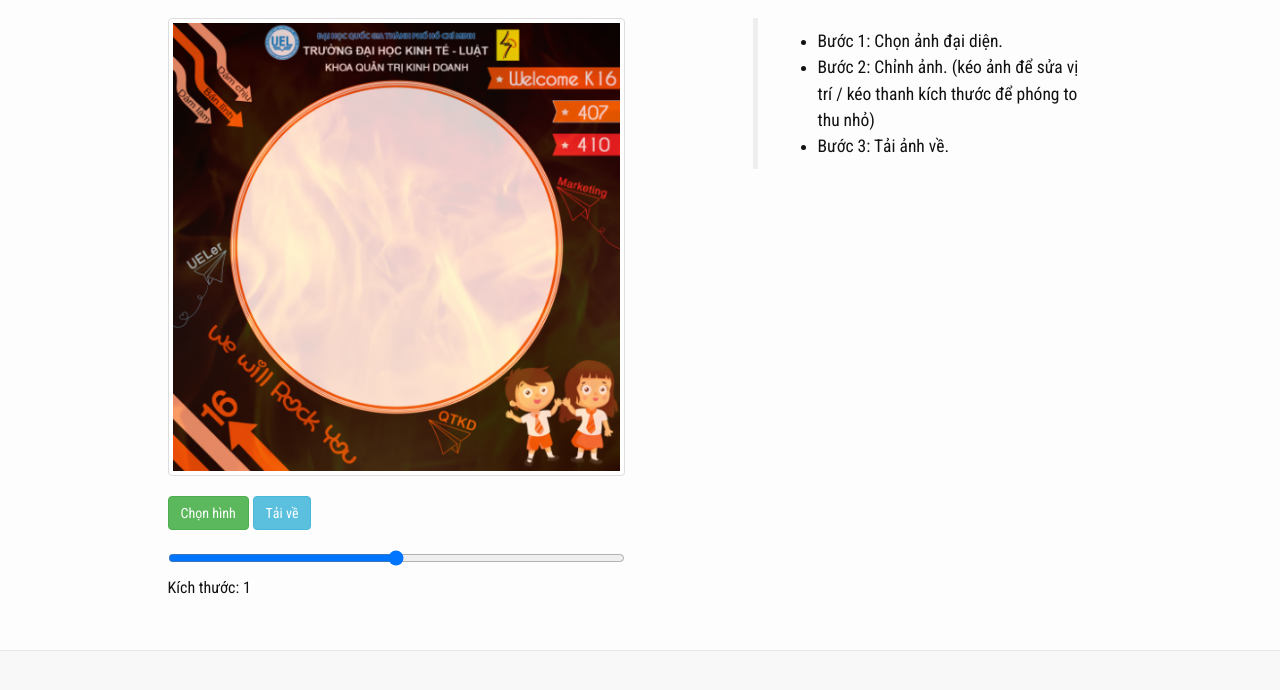
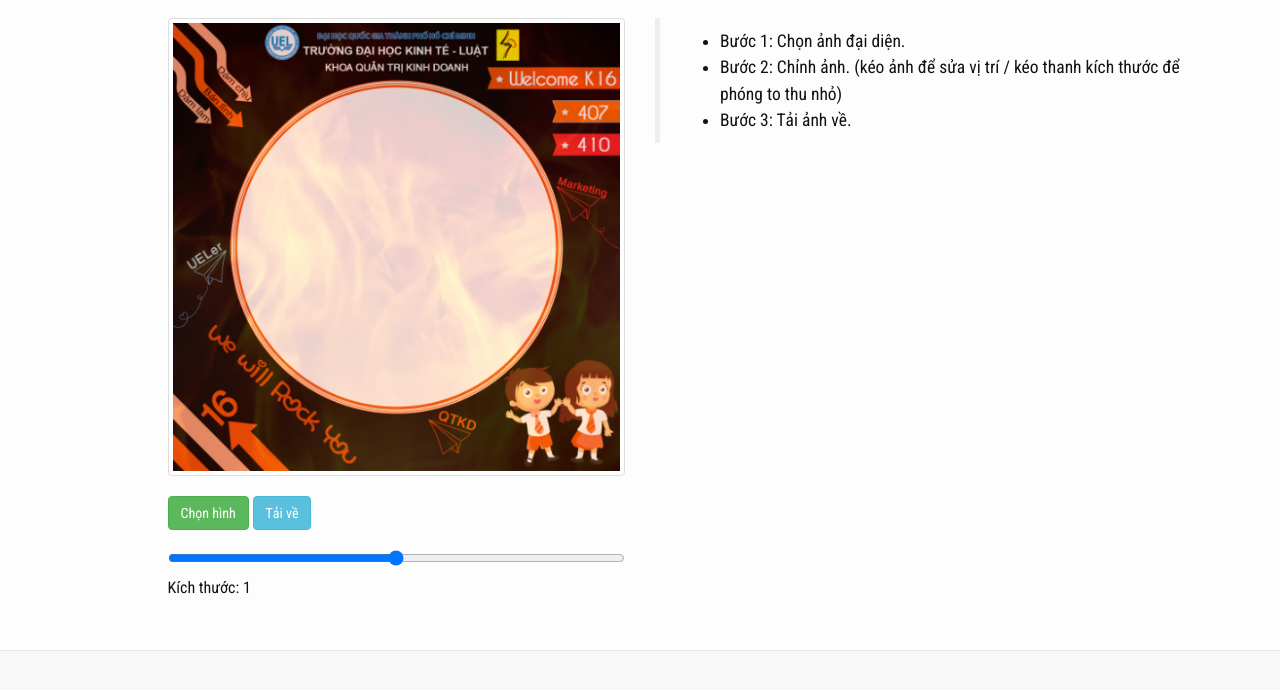
Before and after one commit to 14gamez/welcome-k16, a plain HTML site: page index.html in a window 1280 px wide. Shown: the part 54-744 px from the top of the page. Drawn offline with Linux system fonts and the light colour scheme.

Commit message:
update fav icon

```diff
--- a/index.html
+++ b/index.html
@@ -7,6 +7,8 @@
 
 	<meta name="viewport" content="width=device-width, initial-scale=1">
 	<link href='https://fonts.googleapis.com/css?family=Roboto+Condensed:400,700&subset=latin,vietnamese' rel='stylesheet' type='text/css'>
+
+	<link rel="icon" href="/fav-icon.png">
 </head>
 <body>
 
@@ -32,7 +34,7 @@
 				<p>Kích thước: <span id="scaleValue">1</span></p>
 			</div>
 
-			<div class="col-md-4 col-md-offset-1">
+			<div class="col-md-6 col-md-offset-0">
 			<blockquote>
 				<ul>
 					<li>Bước 1: Chọn ảnh đại diện.</li>
```
Also changed, not shown: fav-icon.png (added).
